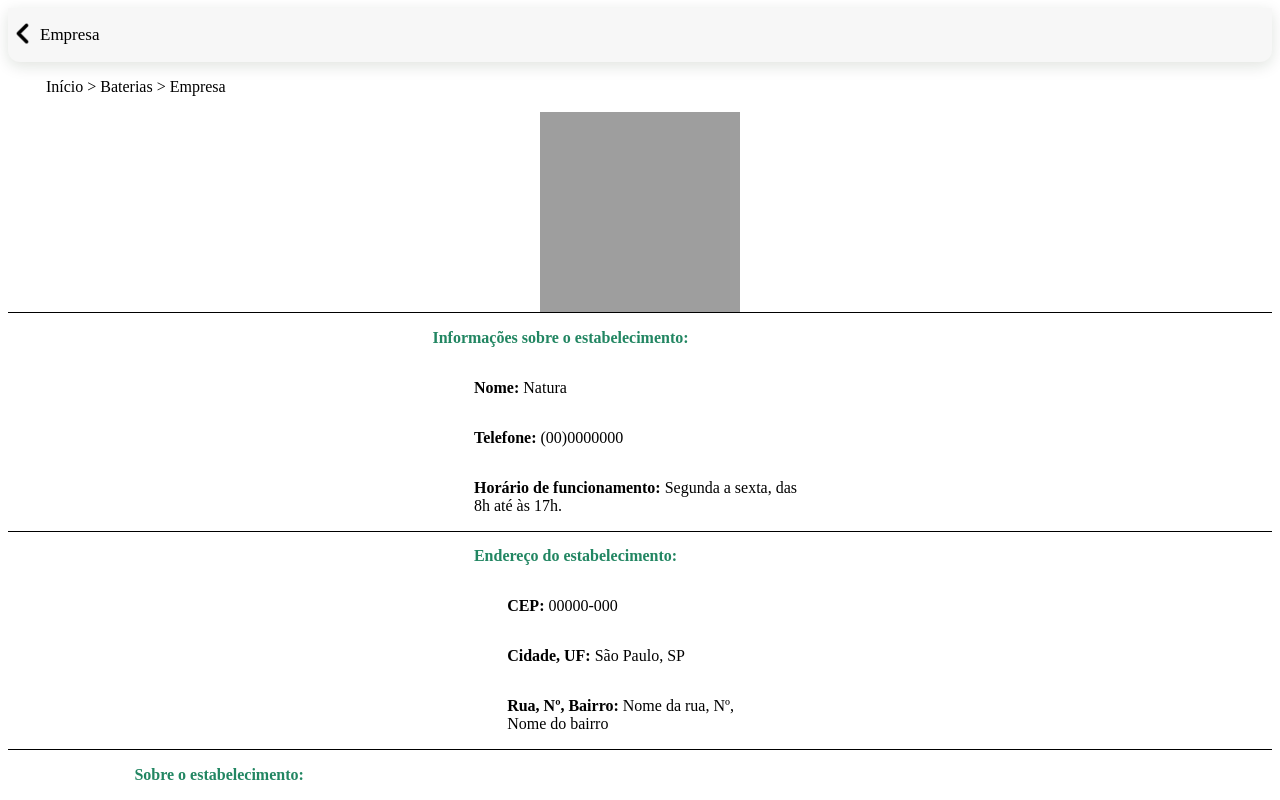
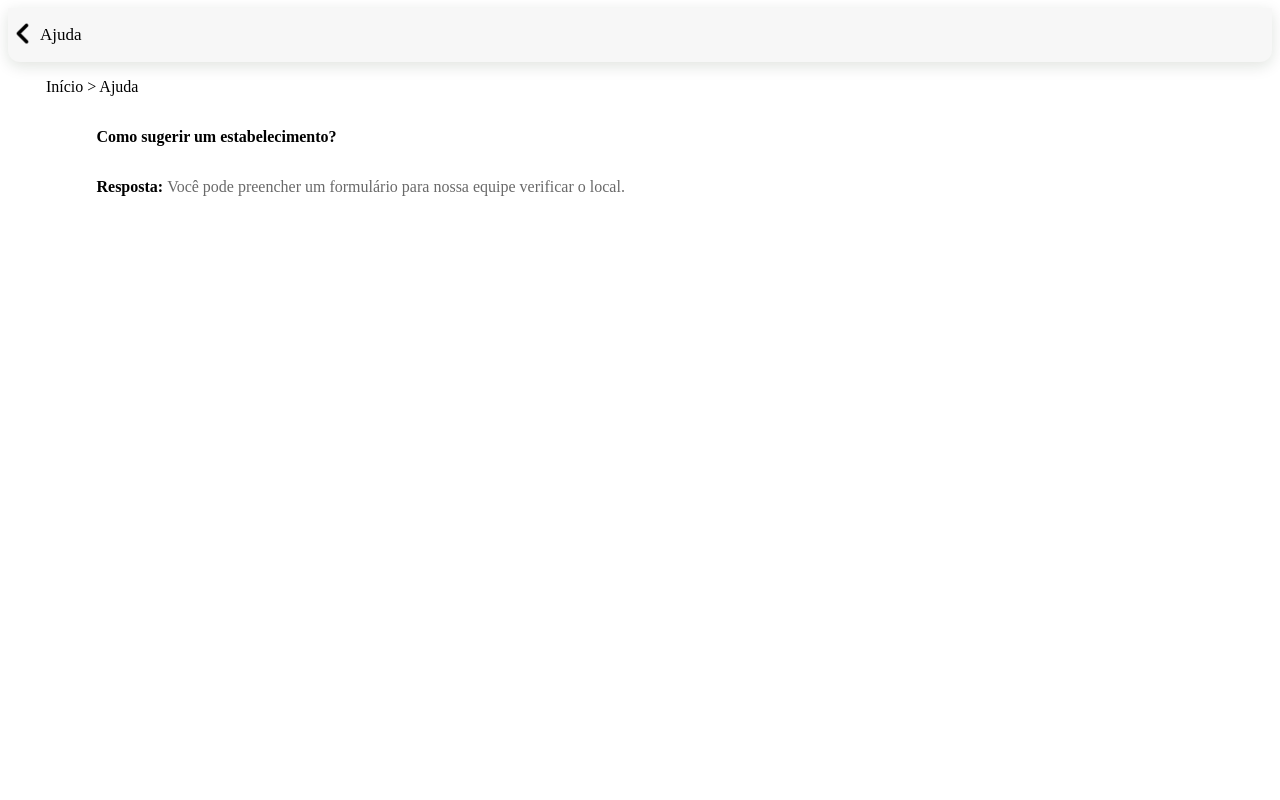
Before and after one commit to joaomarcosc/frontend-provihack, a React (Create React App) app: page / in a window 1280 px wide. Shown: the top 800 px of the page. Built offline with nearby package versions, Linux system fonts and the light colour scheme; grey boxes are pictures that could not be loaded.

Commit message:
feat: add Help Page

```diff
--- a/src/app/index.tsx
+++ b/src/app/index.tsx
@@ -1,9 +1,9 @@
-import { InformationView } from 'containers/InformatioView';
+import { HelpPage } from 'containers/HelpPage';
 
 function App() {
   return (
     <div className="App">
-      <InformationView />
+      <HelpPage />
     </div>
   );
 }
--- /dev/null
+++ b/src/components/HelpFind/index.tsx
@@ -0,0 +1,15 @@
+import css from './styles.module.scss';
+interface Iprops {
+  onClick: () => void;
+}
+export function HelpFind(props: Iprops) {
+  return (
+    <div className={css.infoContainer}>
+      <p className={css.title}>Como sugerir um estabelecimento?</p>
+      <p className={css.text}>
+        <span className={css.title}>{' Resposta: '}</span>
+        {` Você pode preencher um formulário para nossa equipe verificar o local.`}{' '}
+      </p>
+    </div>
+  );
+}
--- /dev/null
+++ b/src/components/HelpFind/styles.module.scss
@@ -0,0 +1,25 @@
+.infoContainer{
+ display: flex;
+ flex-direction: column;
+ margin: 0 7% 0 7%;
+}
+
+.title{
+ color: #000000;
+ font-weight: bold;
+}
+
+.iconEnter{
+ color: #000000;
+}
+
+.text{
+ color:#696969;
+ text-align: justify;
+}
+
+.link{
+ font-weight: bold;
+ color:#000000;
+ text-decoration: underline;
+}
--- /dev/null
+++ b/src/components/HelpSugest/styles.module.scss
@@ -0,0 +1,25 @@
+.infoContainer{
+ display: flex;
+ flex-direction: column;
+ margin: 0 7% 0 7%;
+}
+
+.title{
+ color: #000000;
+ font-weight: bold;
+}
+
+.iconEnter{
+ color: #000000;
+}
+
+.text{
+ color:#696969;
+ text-align: justify;
+}
+
+.link{
+ font-weight: bold;
+ color:#000000;
+ text-decoration: underline;
+}
--- /dev/null
+++ b/src/components/HelpTopics/styles.module.scss
@@ -0,0 +1,20 @@
+.infoContainer{
+ display: flex;
+ flex-direction: column;
+ margin: 0 2% 0 7%;
+}
+
+.title{
+ font-weight: bold;
+}
+
+.topicContainer{
+ display: flex;
+ justify-content: space-between;
+}
+.iconEnter{
+ color: #000000;
+}
+.text{
+ color:#696969;
+}
--- /dev/null
+++ b/src/containers/HelpPage/index.tsx
@@ -0,0 +1,16 @@
+import css from './styles.module.scss';
+import { ReactComponent as BackSvg } from '../../assets/icons/back-icon.svg';
+import { HelpFind } from 'components/HelpFind';
+
+export function HelpPage() {
+  return (
+    <section>
+      <div className={css.header}>
+        <p className={css.iconHeader}>{<BackSvg />}</p>
+        <p className={css.title}>{'Ajuda'}</p>
+      </div>
+      <p className={css.menuText}>{'Início > Ajuda'}</p>
+      <HelpFind onClick={() => null} />
+    </section>
+  );
+}
--- /dev/null
+++ b/src/containers/HelpPage/styles.module.scss
@@ -0,0 +1,46 @@
+
+.iconHeader {
+ font-size: 2em;
+ color: #000000;
+ margin: 0;
+ top: 0;
+}
+
+.header{
+ display: flex;
+ align-items: center;
+ box-shadow: 0px 4px 15px rgba(13, 38, 1, 0.13);
+ border-radius: 0 0 12px 12px ;
+ background-color: #f7f7f7;
+}
+
+.title{
+ font-size: 17px;
+}
+
+.menuText{
+ margin-left: 3%;
+}
+
+.searchBar{
+ display: flex;
+ margin: 10%;
+}
+
+.infoEstab{
+ display: flex;
+ flex-direction: column;
+ justify-content: center;
+ align-items: center;
+}
+.line{
+ height: 0.5px;
+ width: 100%;
+ background-color: black;
+}
+
+.logoImg{
+ max-width: 200px;
+ width: 70%;
+ height: 200px;
+}
```
Also changed, not shown: src/components/HelpSugest/index.tsx (added, +21 -0 lines), src/components/HelpTopics/index.tsx (added, +24 -0 lines), src/assets/icons/topic-arrow.svg (added).
